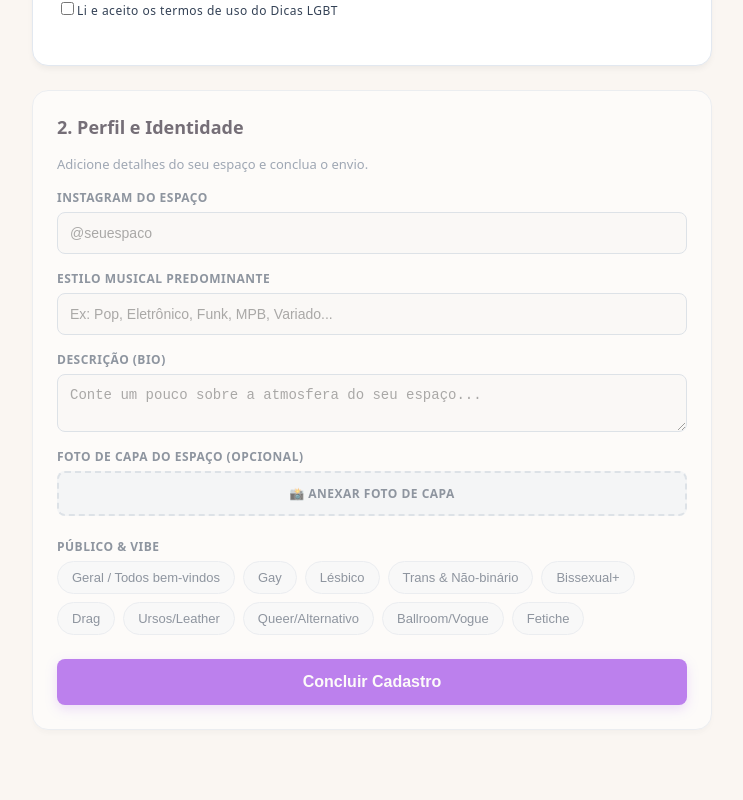
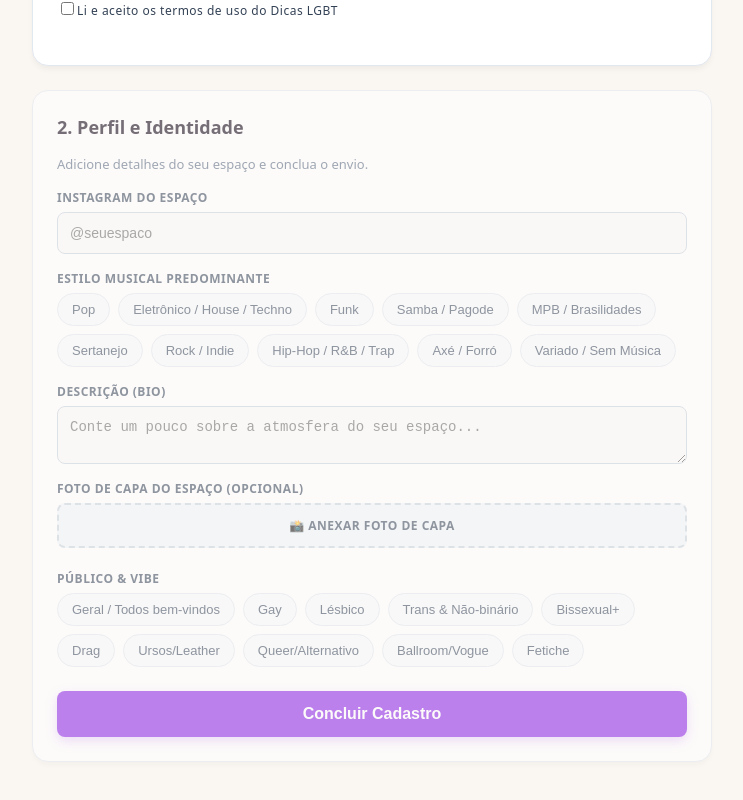
Before and after one commit to arditoa/dicas-portal-b2b, a React (Vite) app in the folder portal-cadastro/: page / in a window 1280 px wide. Shown: the part 1004-1804 px from the top of the page, without its empty margins (268-1011 px from the left). Before the commit the page ends 1782 px from the top, so only its background shows below. Built offline with nearby package versions, Linux system fonts and the light colour scheme; no server answers.

Commit message:
feat: transforma estilo musical em selecao de chips pre-definidos

```diff
--- a/portal-cadastro/src/components/CadastroCompletoForm.tsx
+++ b/portal-cadastro/src/components/CadastroCompletoForm.tsx
@@ -15,6 +15,19 @@ const TAGS_VIBE = [
   'Queer/Alternativo',
   'Ballroom/Vogue',
   'Fetiche'
+];
+
+const ESTILOS_MUSICAIS = [
+  'Pop',
+  'Eletrônico / House / Techno',
+  'Funk',
+  'Samba / Pagode',
+  'MPB / Brasilidades',
+  'Sertanejo',
+  'Rock / Indie',
+  'Hip-Hop / R&B / Trap',
+  'Axé / Forró',
+  'Variado / Sem Música'
 ];
 
 export function CadastroCompletoForm() {
@@ -47,7 +60,6 @@ export function CadastroCompletoForm() {
   const [enviando, setEnviando] = useState(false);
   const [sucessoConcluido, setSucessoConcluido] = useState(false);
 
-  // Guarda o ID do parceiro se ja tiver sido criado no banco
   const [partnerIdCriado, setPartnerIdCriado] = useState<string | null>(null);
 
   useEffect(() => {
@@ -118,7 +130,6 @@ export function CadastroCompletoForm() {
     try {
       let currentPartnerId = partnerIdCriado;
 
-      // 1. Cria o partner APENAS se ainda nao foi criado nesta sessao
       if (!currentPartnerId) {
         const { data: partner, error: pErr } = await supabase
           .from('partners')
@@ -136,12 +147,11 @@ export function CadastroCompletoForm() {
         }
 
         currentPartnerId = partner.id;
-        setPartnerIdCriado(partner.id); // Guarda para reuso em caso de nova tentativa
+        setPartnerIdCriado(partner.id);
       }
 
       const enderecoFormatado = `${logradouro || 'Endereço'}, ${numero || 'S/N'}${complemento ? ' - ' + complemento : ''}, ${bairro} - ${cidade}/${uf}`;
 
-      // 2. Grava o venue obrigatoriamente
       const { error: vErr } = await supabase
         .from('venues')
         .insert({
@@ -324,12 +334,18 @@ export function CadastroCompletoForm() {
 
         <div className="campo">
           <label>Estilo Musical Predominante</label>
-          <input
-            type="text"
-            placeholder="Ex: Pop, Eletrônico, Funk, MPB, Variado..."
-            value={estiloMusical}
-            onChange={(e) => setEstiloMusical(e.target.value)}
-          />
+          <div className="tag-grid">
+            {ESTILOS_MUSICAIS.map((estilo) => (
+              <button
+                key={estilo}
+                type="button"
+                className={`tag-chip ${estiloMusical === estilo ? 'tag-chip--marcado' : ''}`}
+                onClick={() => setEstiloMusical(estilo)}
+              >
+                {estilo}
+              </button>
+            ))}
+          </div>
         </div>
 
         <div className="campo">
```
